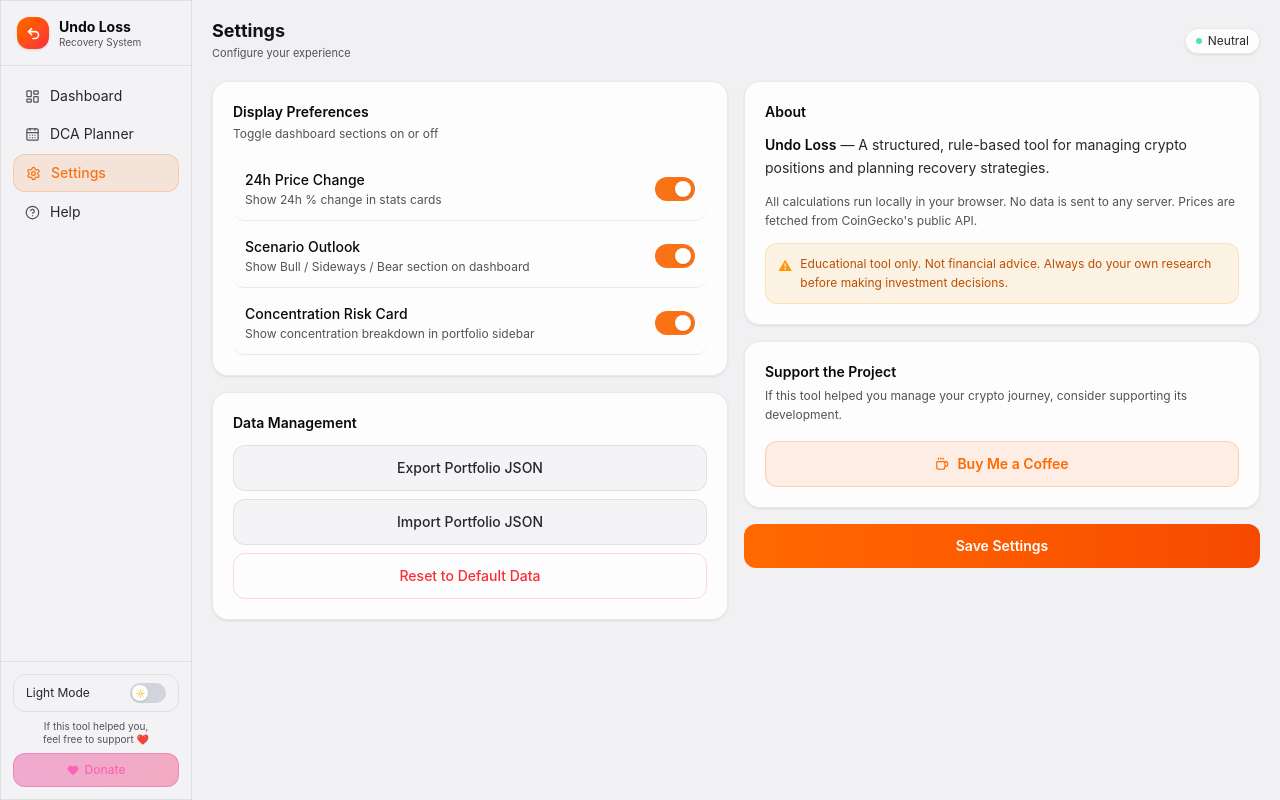
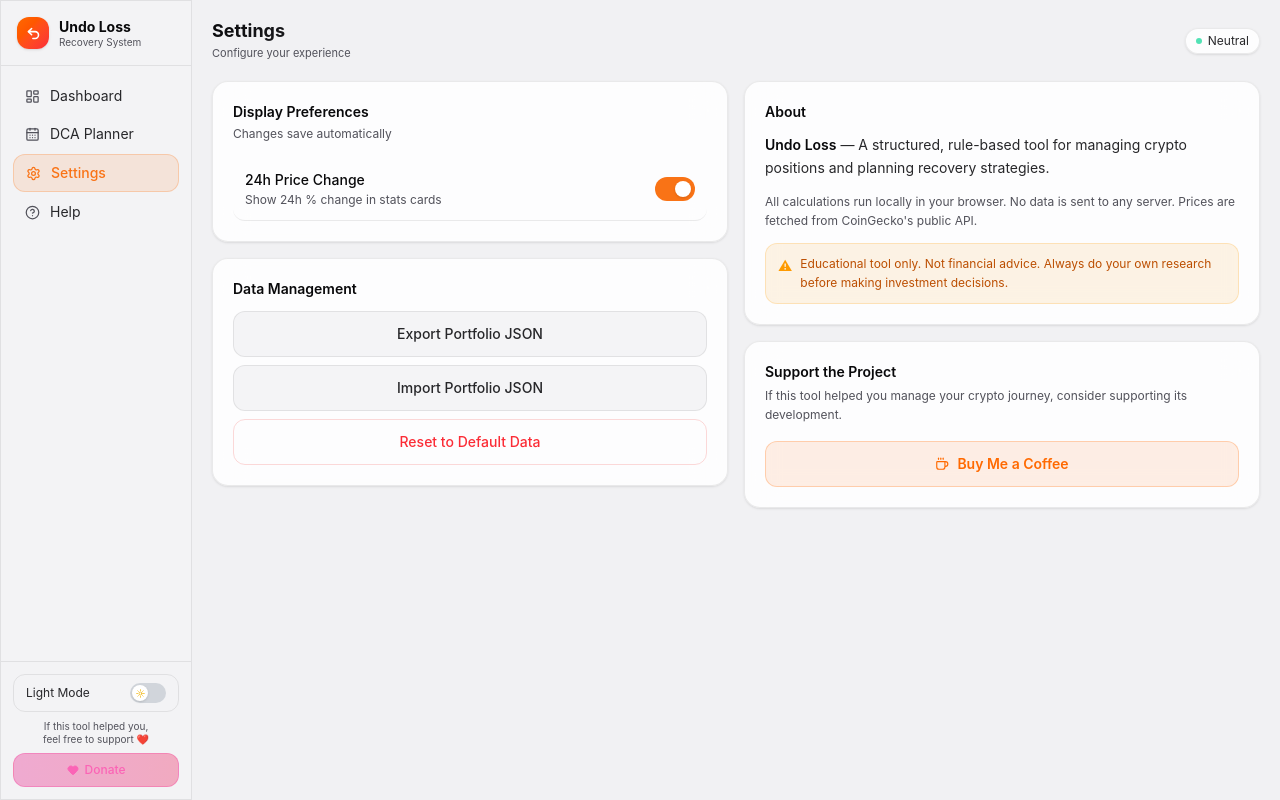
Before and after one commit to Claudecode31st/undoloss, a Next.js app: page /settings in a window 1280 px wide. Built offline with nearby package versions, Linux system fonts and the light colour scheme.

Commit message:
Auto-save on every change in dashboard and settings, with Saved flash indicator

```diff
--- a/app/(app)/dashboard/page.tsx
+++ b/app/(app)/dashboard/page.tsx
@@ -1,5 +1,5 @@
 'use client';
-import { useState, useEffect, useCallback } from 'react';
+import { useState, useEffect, useCallback, useRef } from 'react';
 import { ChevronDown, BarChart2 } from 'lucide-react';
 import Header from '@/components/layout/Header';
 import StatsCards from '@/components/dashboard/StatsCards';
@@ -64,6 +64,9 @@ export default function Dashboard() {
   const [refreshing, setRefreshing] = useState(false);
   const [lastUpdated, setLastUpdated] = useState<string>(new Date().toISOString());
   const [portfolioOpen, setPortfolioOpen] = useState(false);
+  const [savedFlash, setSavedFlash] = useState(false);
+  const saveTimer = useRef<ReturnType<typeof setTimeout> | null>(null);
+  const isFirstLoad = useRef(true);
 
   useEffect(() => {
     const p = loadPortfolio();
@@ -72,7 +75,15 @@ export default function Dashboard() {
     setPrefs(loadPrefs());
   }, []);
 
-  useEffect(() => { if (portfolio) savePortfolio(portfolio); }, [portfolio]);
+  // Auto-save portfolio + flash indicator (skip price refresh updates)
+  useEffect(() => {
+    if (!portfolio) return;
+    savePortfolio(portfolio);
+    if (isFirstLoad.current) { isFirstLoad.current = false; return; }
+    setSavedFlash(true);
+    if (saveTimer.current) clearTimeout(saveTimer.current);
+    saveTimer.current = setTimeout(() => setSavedFlash(false), 1800);
+  }, [portfolio]);
 
   const refreshPrices = useCallback(async () => {
     if (!portfolio) return;
@@ -133,6 +144,7 @@ export default function Dashboard() {
         lastUpdated={lastUpdated}
         onRefresh={refreshPrices}
         refreshing={refreshing}
+        savedFlash={savedFlash}
       />
 
       {/* Recovery alert */}
--- a/app/(app)/settings/page.tsx
+++ b/app/(app)/settings/page.tsx
@@ -1,5 +1,5 @@
 'use client';
-import { useState, useEffect } from 'react';
+import { useState, useEffect, useRef } from 'react';
 import { Check, Coffee } from 'lucide-react';
 import Header from '@/components/layout/Header';
 import GlassCard from '@/components/ui/GlassCard';
@@ -21,20 +21,30 @@ function Toggle({ enabled, onChange }: { enabled: boolean; onChange: (v: boolean
 
 export default function SettingsPage() {
   const [portfolio, setPortfolio] = useState<Portfolio | null>(null);
-  const [prefs, setPrefs] = useState<Prefs>({ show24hChange: true, showScenarioOutlook: true, showConcentrationRisk: true });
-  const [saved, setSaved] = useState(false);
+  const [prefs, setPrefs]         = useState<Prefs>({ show24hChange: true, showScenarioOutlook: true, showConcentrationRisk: true });
+  const [saved, setSaved]         = useState(false);
+  const isFirstRender             = useRef(true);
+  const saveTimer                 = useRef<ReturnType<typeof setTimeout> | null>(null);
 
+  // Load on mount
   useEffect(() => {
     setPortfolio(loadPortfolio());
     setPrefs(loadPrefs());
   }, []);
 
-  const handleSave = () => {
-    if (portfolio) { savePortfolio(portfolio); }
+  // Auto-save prefs whenever they change (skip the initial load)
+  useEffect(() => {
+    if (isFirstRender.current) { isFirstRender.current = false; return; }
     savePrefs(prefs);
     setSaved(true);
-    setTimeout(() => setSaved(false), 2000);
-  };
+    if (saveTimer.current) clearTimeout(saveTimer.current);
+    saveTimer.current = setTimeout(() => setSaved(false), 1800);
+  }, [prefs]);
+
+  // Auto-save portfolio whenever it changes
+  useEffect(() => {
+    if (portfolio) savePortfolio(portfolio);
+  }, [portfolio]);
 
   const handleReset = () => {
     if (confirm('Reset portfolio to default data? This cannot be undone.')) {
@@ -58,13 +68,17 @@ export default function SettingsPage() {
 
           {/* Display preferences */}
           <GlassCard className="p-5">
-            <h2 className="text-sm font-semibold t-1 mb-1">Display Preferences</h2>
-            <p className="text-xs t-3 mb-4">Toggle dashboard sections on or off</p>
+            <div className="flex items-center justify-between mb-1">
+              <h2 className="text-sm font-semibold t-1">Display Preferences</h2>
+              {/* Auto-save indicator */}
+              <span className={`flex items-center gap-1 text-[11px] font-medium text-emerald-500 transition-opacity duration-300 ${saved ? 'opacity-100' : 'opacity-0'}`}>
+                <Check size={11} /> Saved
+              </span>
+            </div>
+            <p className="text-xs t-3 mb-4">Changes save automatically</p>
             <div className="space-y-1">
               {([
-                { key: 'show24hChange',        label: '24h Price Change',         desc: 'Show 24h % change in stats cards' },
-                { key: 'showScenarioOutlook',  label: 'Scenario Outlook',          desc: 'Show Bull / Sideways / Bear section on dashboard' },
-                { key: 'showConcentrationRisk',label: 'Concentration Risk Card',   desc: 'Show concentration breakdown in portfolio sidebar' },
+                { key: 'show24hChange', label: '24h Price Change', desc: 'Show 24h % change in stats cards' },
               ] as { key: keyof Prefs; label: string; desc: string }[]).map(({ key, label, desc }) => (
                 <div key={key} className="flex items-center justify-between px-3 py-3 rounded-xl"
                   style={{ borderBottom: '1px solid var(--border)' }}>
@@ -137,15 +151,6 @@ export default function SettingsPage() {
               Buy Me a Coffee
             </button>
           </GlassCard>
-
-          <button onClick={handleSave}
-            className={`w-full py-3 rounded-xl text-sm font-semibold flex items-center justify-center gap-2 transition-all ${
-              saved
-                ? 'bg-emerald-500/20 border border-emerald-500/30 text-emerald-600'
-                : 'bg-gradient-to-r from-orange-500 to-orange-600 text-white hover:from-orange-400 hover:to-orange-500'
-            }`}>
-            {saved ? <><Check size={14} /> Saved!</> : 'Save Settings'}
-          </button>
         </div>
       </div>
     </>
--- a/components/layout/Header.tsx
+++ b/components/layout/Header.tsx
@@ -1,5 +1,5 @@
 'use client';
-import { RefreshCw } from 'lucide-react';
+import { RefreshCw, Check } from 'lucide-react';
 
 interface HeaderProps {
   title: string;
@@ -8,23 +8,29 @@ interface HeaderProps {
   marketStatus?: string;
   onRefresh?: () => void;
   refreshing?: boolean;
+  savedFlash?: boolean;
 }
 
-export default function Header({ title, subtitle, lastUpdated, marketStatus = 'Neutral', onRefresh, refreshing }: HeaderProps) {
+export default function Header({ title, subtitle, lastUpdated, marketStatus = 'Neutral', onRefresh, refreshing, savedFlash }: HeaderProps) {
   const time = lastUpdated
     ? new Date(lastUpdated).toLocaleTimeString('en-US', { hour: '2-digit', minute: '2-digit' })
     : '--:--';
 
   return (
     <div className="flex items-center justify-between mb-5 gap-3 min-w-0">
-      {/* Title — subtitle hidden on mobile */}
+      {/* Title */}
       <div className="min-w-0">
         <h1 className="text-lg font-bold gradient-text leading-tight">{title}</h1>
         {subtitle && <p className="text-[11px] t-3 mt-0.5 hidden sm:block">{subtitle}</p>}
       </div>
 
-      {/* Right side — all on one line */}
+      {/* Right side */}
       <div className="flex items-center gap-2 flex-shrink-0">
+        {/* Auto-saved indicator */}
+        <span className={`flex items-center gap-1 text-[11px] font-medium text-emerald-500 transition-all duration-300 ${savedFlash ? 'opacity-100 translate-y-0' : 'opacity-0 -translate-y-1'}`}>
+          <Check size={11} /> Saved
+        </span>
+
         <div className="flex items-center gap-1.5 px-2.5 py-1 glass rounded-full">
           <span className="w-1.5 h-1.5 rounded-full bg-emerald-400 pulse-dot flex-shrink-0" />
           <span className="text-xs t-2 whitespace-nowrap">{marketStatus}</span>
```
